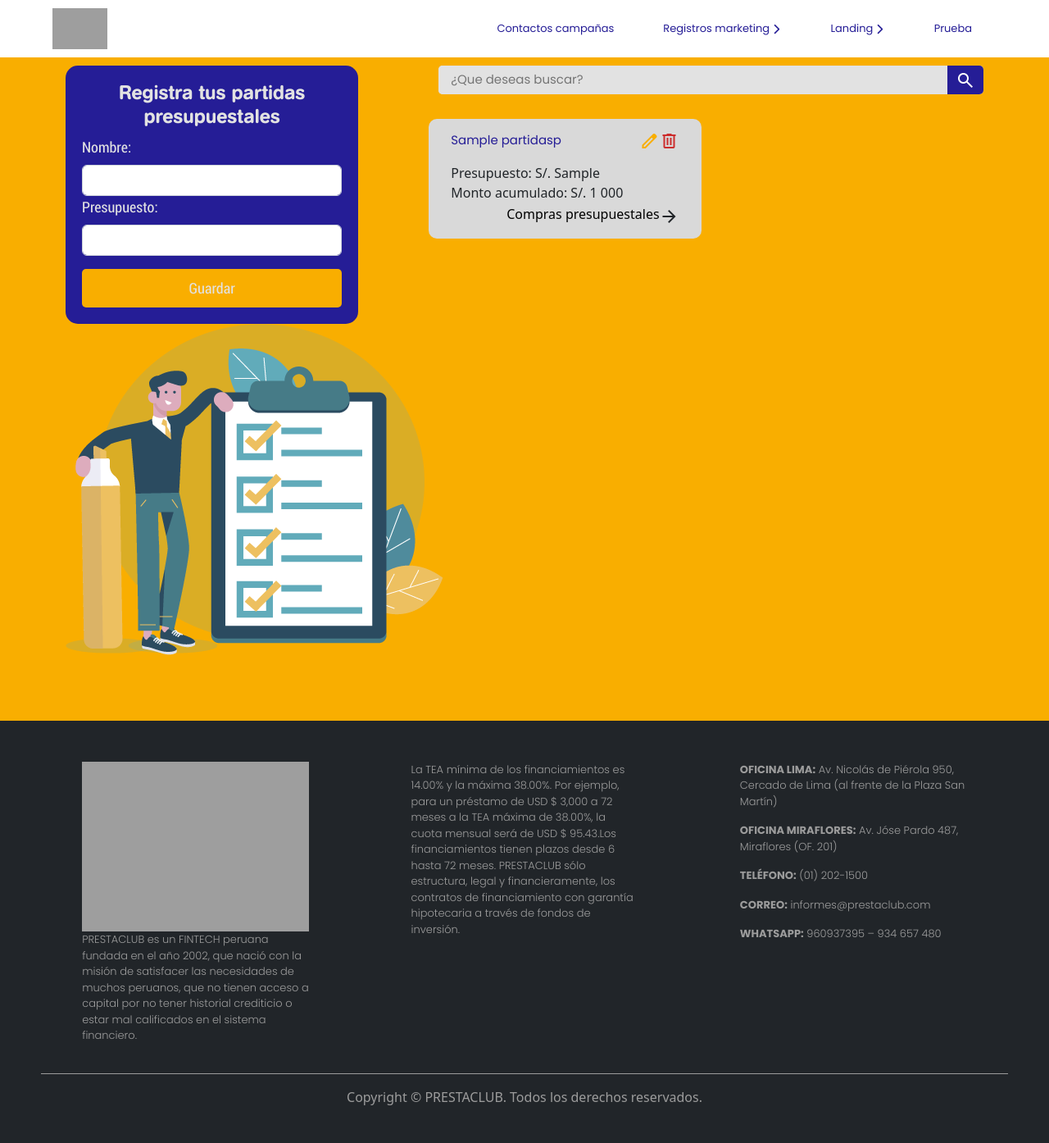
After one commit to silverblade34/Admin-Marketing, a PHP site: page /partidasp.php in a window 1280 px wide. The commit adds this page. Shown: the whole page at 82% size. Run offline with PHP 8.4, Linux system fonts and the light colour scheme; tables that the repository leaves empty or names only in its code hold one stand-in row (values such as "Sample post"); grey boxes are pictures that could not be loaded.

Commit message:
Cambie la forma de abrir el modal partidas p

```diff
--- a/includes/cerrar-sesiones.php
+++ b/includes/cerrar-sesiones.php
@@ -0,0 +1,4 @@
+<?php
+     unset($_SESSION['idM']);
+     header('Location:../partidasp.php');
+?>
--- a/includes/conexionBD.php
+++ b/includes/conexionBD.php
@@ -1,6 +1,6 @@
 <?php
 $servername = "localhost";
-$database = "test";
+$database = "prestaclub";
 $username = "root";
 $password = "";
 // Create connection
--- a/includes/enviar-partida.php
+++ b/includes/enviar-partida.php
@@ -15,7 +15,7 @@ if (isset($_POST['enviar-partida'])) {
         header('location:../partidas_p.php');
     } else {
         $_SESSION['msg-enviarp'] = true;
-        header('location:../partidas_p.php');
+        header('location:../partidasp.php');
     }
 }elseif(isset($_POST['cerrar-modal-partida'])){
 
@@ -34,10 +34,12 @@ if (isset($_POST['enviar-partida'])) {
     if (($result = mysqli_query($conn, $consulta)) === false) {
         die(mysqli_error($conn));
         $_SESSION['msg-enviarp'] = false;
+        unset($_SESSION['idM']);
+        header('location:../partidasp.php');
     } else {
         $_SESSION['msg-enviarp'] = true;
         unset($_SESSION['idM']);
-        header('location:../partidas_p.php');
+        header('location:../partidasp.php');
     }
 }elseif(isset($_POST['enviar-compra'])){
     $nombre = $_POST['nombre'];
--- a/includes/sesiones.php
+++ b/includes/sesiones.php
@@ -7,17 +7,17 @@ if(isset($_GET['idPartida'])){
 $_SESSION['compra-p'] = $_GET['idPartida'];
 header('Location:../compras-presupuestales.php');
 
-/*-----------------Inicio SESSION modal edit partida presupuestal-------------- */
+/*--------------------------Inicio SESSION modal edit partida presupuestal--------------------*/
 }elseif(isset($_GET['id'])){
     $id=$_GET['id'];
     $consulta="SELECT * FROM partidasp WHERE id='$id'";
     if (($result = mysqli_query($conn, $consulta)) === false) {
         die(mysqli_error($conn));
-
     } else {
         $_SESSION['idM']=$id;
-        header('location:../partidas_p.php');
+        header('location:../partidasp.php');
     }
+/*-----------------Inicio sesion para modal de crear compras presupuestales-----------------*/
 }elseif(isset($_GET['modalC'])){
     if ($_GET['modalC'] == true) {
         $_SESSION['modalC']=true;
--- /dev/null
+++ b/partidasp.php
@@ -0,0 +1,128 @@
+<?php session_start();
+?>
+<!DOCTYPE html>
+<html lang="es">
+
+<head>
+    <meta charset="UTF-8">
+    <meta http-equiv="X-UA-Compatible" content="IE=edge">
+    <link rel="stylesheet" href="styles/menu-footer.css">
+    <link rel="stylesheet" href="styles/partidasp.css">
+    <link rel="stylesheet" href="styles/modal.css">
+    <meta name="viewport" content="width=device-width, initial-scale=1.0">
+    <link rel="stylesheet" href="https://fonts.googleapis.com/css2?family=Material+Symbols+Outlined:opsz,wght,FILL,GRAD@48,400,0,0" />
+    <link rel="stylesheet" href="https://cdnjs.cloudflare.com/ajax/libs/font-awesome/6.0.0/css/all.min.css">
+    <link rel="shortcut icon" href="https://prestaclub.com/wp-content/uploads/2022/07/prestaclub-isotipo-icono-web.png" type="image/x-icon">
+    <link href="https://cdn.jsdelivr.net/npm/bootstrap@5.2.0-beta1/dist/css/bootstrap.min.css" rel="stylesheet" integrity="sha384-0evHe/X+R7YkIZDRvuzKMRqM+OrBnVFBL6DOitfPri4tjfHxaWutUpFmBp4vmVor" crossorigin="anonymous">
+    <title>Partidas presupuestales</title>
+</head>
+
+<body>
+    <?php include('layouts/headerAdmin.php'); ?>
+    <main>
+        <section class="row">
+            <div class="col-lg-4 form-img">
+                <div>
+                    <?php
+                    include('includes/enviar-edit-partida.php');
+
+                    /*-------Alert de confirmacion del correcto guardado de una nueva partida presupuestal---- */
+                    if (isset($_SESSION['msg-enviarp'])) {
+                        if ($_SESSION['msg-enviarp'] == true) { ?>
+                            <div class="alert alert-success alert-dismissible fade show" role="alert">
+                                <strong><i class="fa-sharp fa-solid fa-paperclip"></i> La partida presupuestal se guardo correctamente!</strong>
+                                <button type="button" class="btn-close" data-bs-dismiss="alert" aria-label="Close"></button>
+                            </div>
+                        <?php
+                        } else { ?>
+                            <div class="alert alert-danger alert-dismissible fade show" role="alert">
+                                <strong><i class="fa-sharp fa-solid fa-paperclip"></i> Hubo un error al cargar su partida presupuestal, revise que todos los campos esten llenos.</strong>
+                                <button type="button" class="btn-close" data-bs-dismiss="alert" aria-label="Close"></button>
+                            </div>
+                    <?php
+                        }
+                    }
+                    unset($_SESSION['msg-enviarp']);
+                    /*------------------------------------------------------------------------*/
+                    ?>
+                    <form action="includes/enviar-partida.php" class="form-partidas" method="POST">
+                        <h4>Registra tus partidas presupuestales</h4>
+                        <div>
+                            <label for="" class="form-label">Nombre:</label>
+                            <input type="text" class="form-control" name="nombre" id="">
+                        </div>
+                        <div>
+                            <label for="" class="form-label">Presupuesto:</label>
+                            <input type="number" step="0.01" class="form-control" name="presupuesto" id="">
+                        </div>
+                        <div class="pt-3">
+                            <input type="submit" value="Guardar" class="btn-partidas" name="enviar-partida">
+                        </div>
+                    </form>
+                    <div>
+                        <img src="img/registro-partidas.png" alt="">
+                    </div>
+                </div>
+            </div>
+            <div class="lista-partidas col-lg-8">
+                <div class="container-lista">
+                    <div class="buscador">
+                        <input type="text" placeholder="¿Que deseas buscar?">
+                        <div>
+                            <span class="material-symbols-outlined">
+                                search
+                            </span>
+                        </div>
+                    </div>
+                    <div class="tarjetas">
+                        <div class="grid-lista">
+                            <?php $consultaP = "SELECT * FROM partidasp";
+                            $resultadop = mysqli_query($conn, $consultaP);
+                            while ($row = mysqli_fetch_assoc($resultadop)) {
+                            ?>
+                                <div class="tarjeta row">
+                                    <div class="name-partida">
+                                        <div>
+                                            <p><?php echo $row['nombre'] ?></p>
+                                        </div>
+                                        <div class="icons-tarjetas">
+                                            <div class="edit editar_partida" id="prueba234">
+                                                <a href="#">
+                                                    <span class="material-symbols-outlined">edit</span>
+                                                </a>
+                                            </div>
+                                            <div class="delete">
+                                                <a onclick="return confirm('¿Estas seguro de eliminar esta partida presupuestal?')" href="includes/eliminar-partida.php?id=<?php echo $row['id'] ?>"><span class="material-symbols-outlined">
+                                                        delete
+                                                    </span>
+                                                </a>
+                                            </div>
+                                        </div>
+                                    </div>
+                                    <div>
+                                        Presupuesto: S/. <?php echo $row['presupuesto'] ?> <br>
+                                        Monto acumulado: S/. 1 000
+                                    </div>
+                                    <div class="compras-presupuestales">
+                                        <div> <a href="includes/sesiones.php?idPartida=<?php echo $row['id'] ?>">Compras presupuestales</a><span class="material-symbols-outlined">
+                                                arrow_forward
+                                            </span></div>
+                                    </div>
+                                </div>
+                            <?php } ?>
+                        </div>
+                    </div>
+                </div>
+            </div>
+        </section>
+    </main>
+    <?php ?>
+    <?php
+    include('layouts/footer.php'); ?>
+    <script src="script/app.js"></script>
+    <script src="script/modal.js"></script>
+    <script src="https://cdn.jsdelivr.net/npm/@popperjs/core@2.11.5/dist/umd/popper.min.js" integrity="sha384-Xe+8cL9oJa6tN/veChSP7q+mnSPaj5Bcu9mPX5F5xIGE0DVittaqT5lorf0EI7Vk" crossorigin="anonymous"></script>
+    <script src="https://cdn.jsdelivr.net/npm/bootstrap@5.2.0-beta1/dist/js/bootstrap.min.js" integrity="sha384-kjU+l4N0Yf4ZOJErLsIcvOU2qSb74wXpOhqTvwVx3OElZRweTnQ6d31fXEoRD1Jy" crossorigin="anonymous"></script>
+</body>
+
+</html>
--- a/script/modal.js
+++ b/script/modal.js
@@ -1,7 +1,13 @@
-const modal = document.querySelector(".modal");
+const modal = document.querySelector(".back-modal");
 const closeModal = document.querySelector(".modal__close");
+const editP=document.getElementById("prueba234");
 
 closeModal.addEventListener("click", (e) => {
   e.preventDefault();
   modal.classList.remove("modal--show");
 });
+
+editP.addEventListener("click", (e)=>{
+  e.preventDefault();
+  alert(editP.getAttribute('id'));
+})
--- a/styles/menu-footer.css
+++ b/styles/menu-footer.css
@@ -18,6 +18,7 @@ body {
     position: fixed;
     font-size: 13px;
     width: 100%;
+    z-index: 999;
   }
 
   .menu__container {
@@ -128,7 +129,7 @@ body {
     display: flex;
     padding-top: 30px;
     padding-bottom: 20px;
-    font-size: 15px;
+    font-size: 13px;
     justify-content: space-around;
   }
 
--- a/styles/partidasp.css
+++ b/styles/partidasp.css
@@ -26,6 +26,7 @@
   --secondary: #f9ae00;
   --terciario: #e2e2e2;
   --terciario-hover: #d8d8d8;
+  --background-tarjetas:#D9D9D9;
   --poppins: "Poppins", sans-serif;
   --fontAg: "ag_book_roundedmedium";
   --fontRoboto: "Roboto-Condensed";
@@ -38,7 +39,7 @@ main {
 .btn-partidas {
   background-color: var(--secondary);
   width: 100%;
-  padding: 8px 15px;
+  padding: 10px 15px;
   border: none;
   color: var(--terciario);
   font-family: "Roboto-Condensed";
@@ -59,10 +60,10 @@ main {
 }
 .lista-partidas {
   display: flex;
-  justify-content: center;
+  justify-content: end;
 }
 .container-lista {
-  width: 80%;
+  width: 90%;
 }
 .buscador {
   height: 35px;
@@ -94,16 +95,78 @@ main {
     padding-top: 30px;
 }
 .tarjeta{
-    background-color: #D9D9D9;
-    padding: 20px;
-    margin: 10px;
-    border: 2px solid black;
+    background-color: var(--background-tarjetas);
+    padding: 15px;
+    width: 100%;
+    margin-bottom: 10px;
+    border-radius: 10px;
 }
 .grid-lista{
-    display: grid;
-    grid-column: 50% 50%;
-    row-gap: 5px;
+    display:grid;
+    grid-template-columns: 50% 50%;
+    column-gap: 10px;
 }
 .tarjeta .name-partida{
     display: flex;
+    justify-content: space-between;
+    font-family: var(--poppins);
+    color: var(--primary);
+    font-size: 15px;
 }
+.name-partida .edit{
+  padding-left: 15px;
+  color: var(--secondary);
+
+}
+.icons-tarjetas{
+  display: flex;
+}
+.edit a{
+  color: var(--secondary);
+  transition: all 0.8s;
+}
+.name-partida .delete{
+  color: #cc2d2d;
+}
+.delete a{
+  color:#cc2d2d;
+}
+.tarjeta .compras-presupuestales{
+  display: flex;
+  justify-content: end;
+}
+.compras-presupuestales a{
+  color:black;
+  text-decoration: none;
+}
+.compras-presupuestales div{
+  height: 100%;
+  display: flex;
+  align-items: center;
+}
+.compras-presupuestales span{
+  padding-top: 5px;
+}
+
+@media (max-width: 800px) {
+  main{
+    padding: 70px 15px;
+    padding-top: 90px;
+  }
+   .form-img img{
+    width: 100%;
+   }
+   .grid-lista{
+    display: block;
+    column-gap: 0;
+    padding-left: 20px;
+   }
+
+   .tarjeta{
+    width: 100%;
+    margin-bottom: 10px;
+   }
+   .container-lista{
+    width: 100%;
+   }
+}
```
Also changed, not shown: Codigo crear base de datos.txt (+39 -0 lines), partidas_p.php (deleted, +0 -96 lines).
